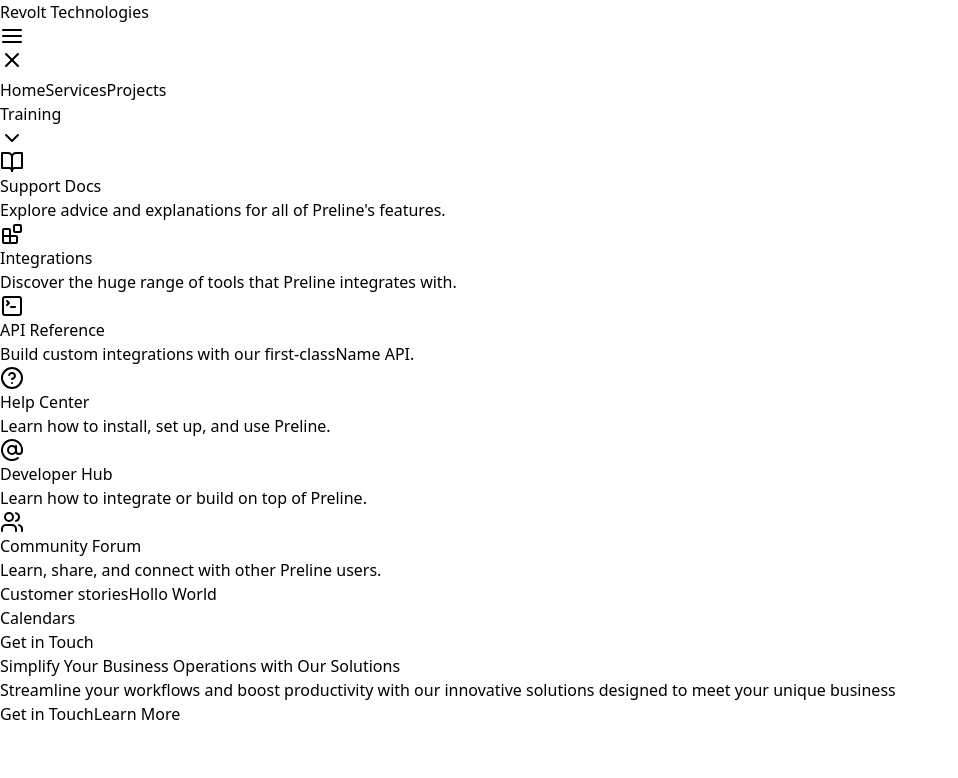
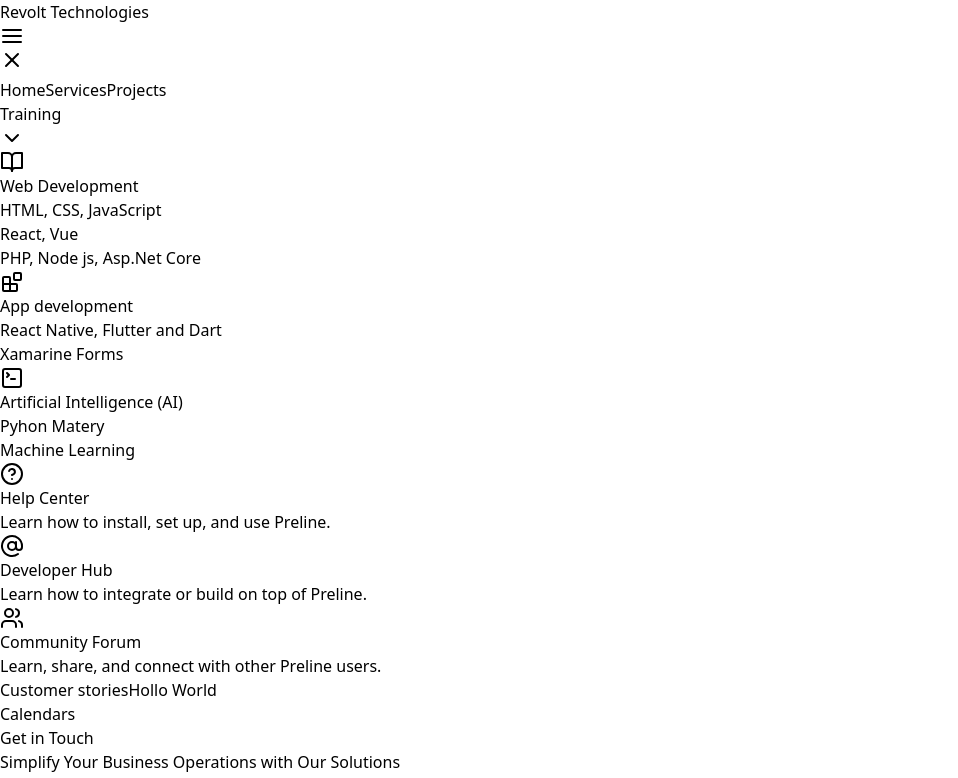
Before and after one commit to King-George-Hughes/project-gh, a React (Vite) app: page / in a window 1280 px wide. Shown: the top 778 px of the page, without its empty margins (0-958 px from the left). Built offline with nearby package versions, Linux system fonts and the light colour scheme.

Commit message:
more changes

```diff
--- a/src/components/NavBar.tsx
+++ b/src/components/NavBar.tsx
@@ -110,9 +110,9 @@
                   <div className="hs-dropdown-menu transition-[opacity,margin] duration-[0.1ms] md:duration-[150ms] hs-dropdown-open:opacity-100 opacity-0 w-full hidden z-10 top-full start-0 min-w-60 md:shadow-2xl rounded-lg py-2 md:p-4 bg-[#37196813] dark:bg-[#3719689f] dark:divide-[#3719689f] backdrop-blur-sm before:absolute before:-top-5 before:start-0 before:w-full before:h-5">
                     <div className="md:grid md:grid-cols-2 lg:grid-cols-3 gap-4">
                       <div className="flex flex-col mx-1 md:mx-0">
-                        <a
+                        <Link
                           className="group flex gap-x-5 hover:bg-gray-100 rounded-lg p-4 dark:text-neutral-200 dark:hover:bg-neutral-500/10"
-                          href="#"
+                          to="!#"
                         >
                           <svg
                             className="flex-shrink-0 size-5 mt-1"
@@ -131,18 +131,23 @@
                           </svg>
                           <div className="grow">
                             <p className="font-medium text-gray-800 dark:text-neutral-200">
-                              Support Docs
+                              Web Development
                             </p>
-                            <p className="text-sm text-gray-500 group-hover:text-gray-800 dark:text-neutral-500 dark:group-hover:text-neutral-200">
-                              Explore advice and explanations for all of
-                              Preline's features.
+                            <p className="text-sm text-gray-500 group-hover:text-gray-800 dark:text-neutral-300 dark:group-hover:text-neutral-300 mt-2">
+                              HTML, CSS, JavaScript
+                            </p>
+                            <p className="text-sm text-gray-500 group-hover:text-gray-800 dark:text-neutral-300 dark:group-hover:text-neutral-300">
+                              React, Vue
+                            </p>
+                            <p className="text-sm text-gray-500 group-hover:text-gray-800 dark:text-neutral-300 dark:group-hover:text-neutral-300">
+                              PHP, Node js, Asp.Net Core
                             </p>
                           </div>
-                        </a>
+                        </Link>
 
-                        <a
+                        <Link
                           className="group flex gap-x-5 hover:bg-gray-100 rounded-lg p-4 dark:text-neutral-200 dark:hover:bg-neutral-500/10"
-                          href="#"
+                          to="!#"
                         >
                           <svg
                             className="flex-shrink-0 size-5 mt-1"
@@ -161,18 +166,20 @@
                           </svg>
                           <div className="grow">
                             <p className="font-medium text-gray-800 dark:text-neutral-200">
-                              Integrations
+                              App development
                             </p>
-                            <p className="text-sm text-gray-500 group-hover:text-gray-800 dark:text-neutral-500 dark:group-hover:text-neutral-200">
-                              Discover the huge range of tools that Preline
-                              integrates with.
+                            <p className="text-sm text-gray-500 group-hover:text-gray-800 dark:text-neutral-300 dark:group-hover:text-neutral-300 mt-2">
+                              React Native, Flutter and Dart
+                            </p>
+                            <p className="text-sm text-gray-500 group-hover:text-gray-800 dark:text-neutral-300 dark:group-hover:text-neutral-300">
+                              Xamarine Forms
                             </p>
                           </div>
-                        </a>
+                        </Link>
 
-                        <a
+                        <Link
                           className="group flex gap-x-5 hover:bg-gray-100 rounded-lg p-4 dark:text-neutral-200 dark:hover:bg-neutral-500/10"
-                          href="#"
+                          to="#"
                         >
                           <svg
                             className="flex-shrink-0 size-5 mt-1"
@@ -199,14 +206,16 @@
                           </svg>
                           <div className="grow">
                             <p className="font-medium text-gray-800 dark:text-neutral-200">
-                              API Reference
+                              Artificial Intelligence (AI)
                             </p>
-                            <p className="text-sm text-gray-500 group-hover:text-gray-800 dark:text-neutral-500 dark:group-hover:text-neutral-200">
-                              Build custom integrations with our first-className
-                              API.
+                            <p className="text-sm text-gray-500 group-hover:text-gray-800 dark:text-neutral-300 dark:group-hover:text-neutral-300 mt-2">
+                              Pyhon Matery
+                            </p>
+                            <p className="text-sm text-gray-500 group-hover:text-gray-800 dark:text-neutral-300 dark:group-hover:text-neutral-300">
+                              Machine Learning
                             </p>
                           </div>
-                        </a>
+                        </Link>
                       </div>
 
                       <div className="flex flex-col mx-1 md:mx-0">
@@ -234,7 +243,7 @@
                             <p className="font-medium text-gray-800 dark:text-neutral-200">
                               Help Center
                             </p>
-                            <p className="text-sm text-gray-500 group-hover:text-gray-800 dark:text-neutral-500 dark:group-hover:text-neutral-200">
+                            <p className="text-sm text-gray-500 group-hover:text-gray-800 dark:text-neutral-300 dark:group-hover:text-neutral-300">
                               Learn how to install, set up, and use Preline.
                             </p>
                           </div>
@@ -263,7 +272,7 @@
                             <p className="font-medium text-gray-800 dark:text-neutral-200">
                               Developer Hub
                             </p>
-                            <p className="text-sm text-gray-500 group-hover:text-gray-800 dark:text-neutral-500 dark:group-hover:text-neutral-200">
+                            <p className="text-sm text-gray-500 group-hover:text-gray-800 dark:text-neutral-300 dark:group-hover:text-neutral-300">
                               Learn how to integrate or build on top of Preline.
                             </p>
                           </div>
@@ -294,7 +303,7 @@
                             <p className="font-medium text-gray-800 dark:text-neutral-200">
                               Community Forum
                             </p>
-                            <p className="text-sm text-gray-500 group-hover:text-gray-800 dark:text-neutral-500 dark:group-hover:text-neutral-200">
+                            <p className="text-sm text-gray-500 group-hover:text-gray-800 dark:text-neutral-300 dark:group-hover:text-neutral-300">
                               Learn, share, and connect with other Preline
                               users.
                             </p>
```
